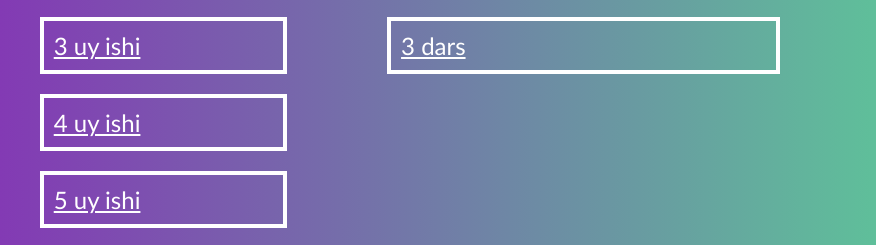
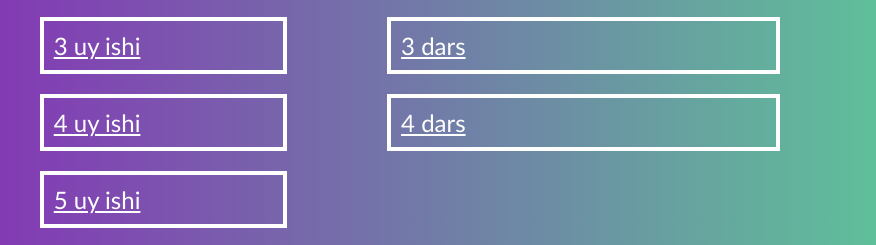
Before and after one commit to fuz1700/portfolio-zafar, a plain HTML site: page index.html in a window 1280 px wide. Shown: the part 541-786 px from the top of the page, 0-876 px from the left. Drawn offline with Linux system fonts and the light colour scheme.

Commit message:
Update index.html

```diff
--- a/index.html
+++ b/index.html
@@ -27,6 +27,7 @@
             <a href="https://fuz1700.github.io/epa-zafar/"> 1 dars</a>
             <a href="https://fuz1700.github.io/zombie-zafar/"> 2 dars</a>
             <a href="https://fuz1700.github.io/js-dars-ishi-zafar/"> 3 dars</a>
+                <a href="https://fuz1700.github.io/zafar/"> 4 dars</a>
         </div>
         <img src="https://wallpapers.com/images/hd/cool-profile-picture-paper-bag-head-4co57dtwk64fb7lv.jpg" alt="">
     </main>
```
